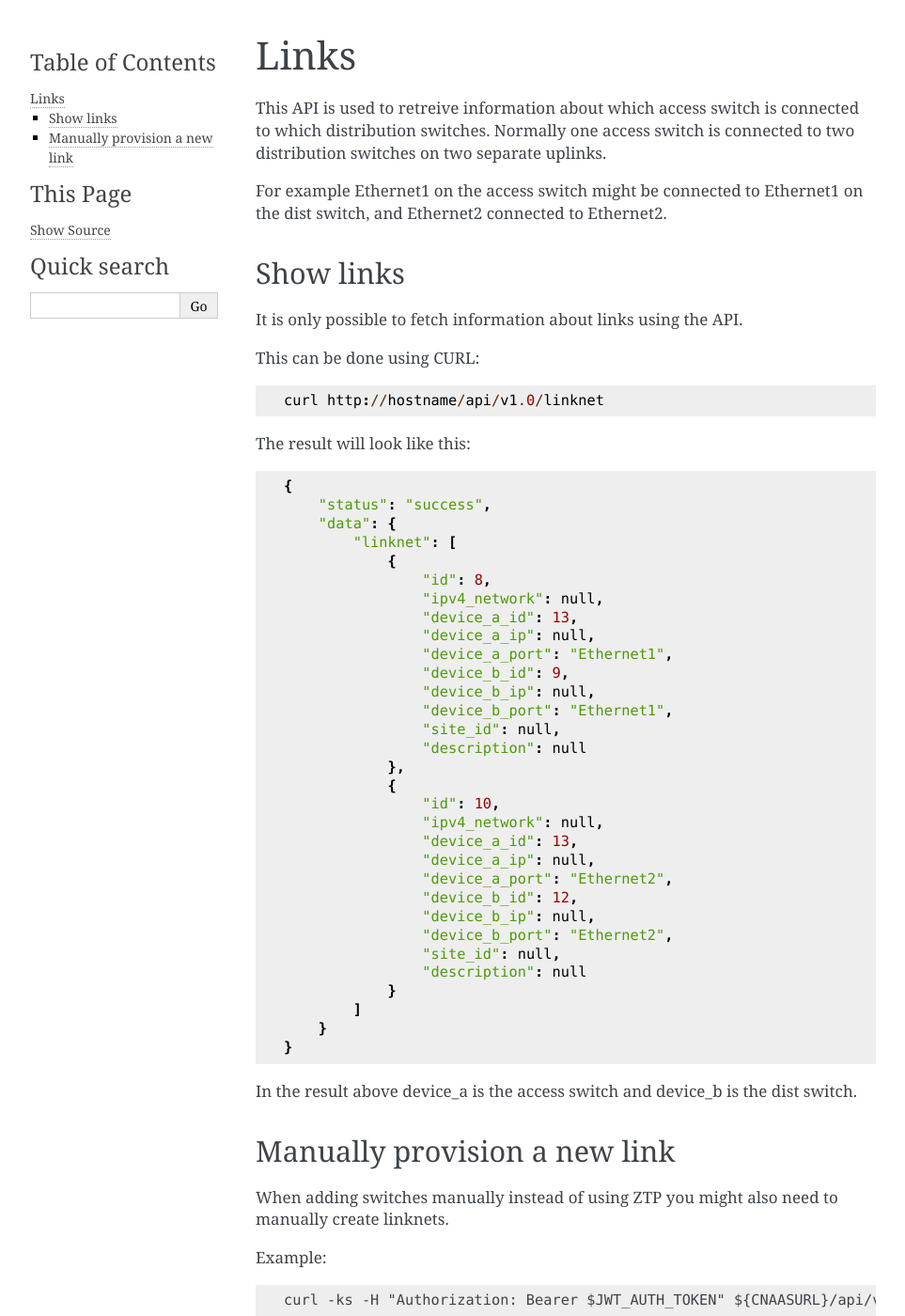
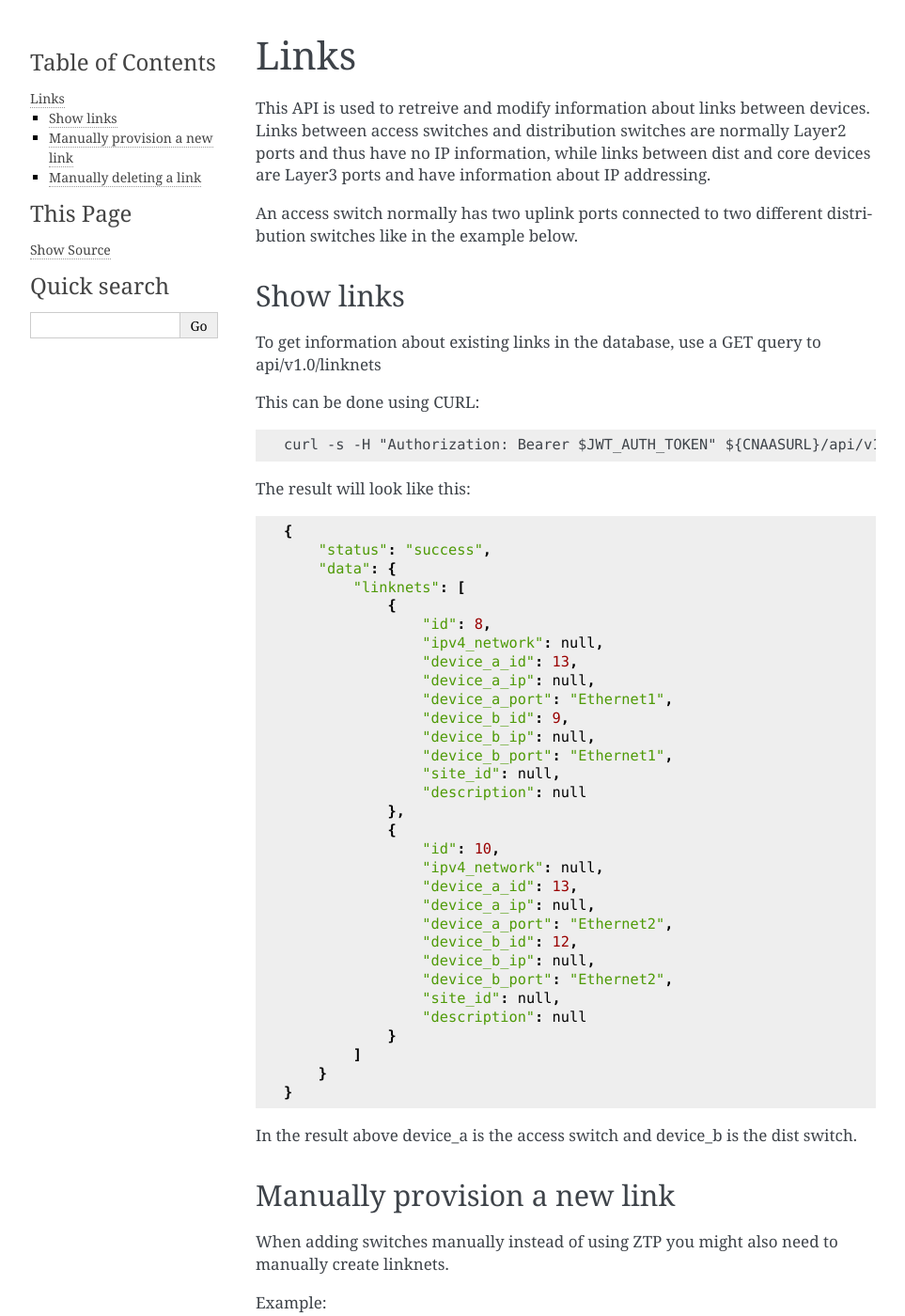
Before and after one commit to SUNET/cnaas-nms, a Sphinx documentation site: the page built from docs/apiref/links.rst, in a window 1280 px wide and 1400 px high. Shown: the whole window at 94% size, without its empty margins (148-1111 px from the left). Built offline with Sphinx 7.4.7, drawn with Linux system fonts in a browser that asks for light colours; some of the changed text lies outside the part shown.

Commit message:
Update links docs and make it more consistent

```diff
--- a/docs/apiref/links.rst
+++ b/docs/apiref/links.rst
@@ -1,24 +1,25 @@
 Links
 =====
 
-This API is used to retreive information about which access switch is
-connected to which distribution switches. Normally one access switch
-is connected to two distribution switches on two separate uplinks.
+This API is used to retreive and modify information about links between
+devices. Links between access switches and distribution switches are normally
+Layer2 ports and thus have no IP information, while links between dist and
+core devices are Layer3 ports and have information about IP addressing.
 
-For example Ethernet1 on the access switch might be connected to
-Ethernet1 on the dist switch, and Ethernet2 connected to Ethernet2.
+An access switch normally has two uplink ports connected to two different
+distribution switches like in the example below.
 
 Show links
 ----------
 
-It is only possible to fetch information about links using the API.
+To get information about existing links in the database, use a GET query to
+api/v1.0/linknets
 
 This can be done using CURL:
 
-
 ::
 
-   curl http://hostname/api/v1.0/linknet
+   curl -s -H "Authorization: Bearer $JWT_AUTH_TOKEN" ${CNAASURL}/api/v1.0/linknets
 
 The result will look like this:
 
@@ -27,7 +28,7 @@ The result will look like this:
     {
         "status": "success",
         "data": {
-            "linknet": [
+            "linknets": [
                 {
                     "id": 8,
                     "ipv4_network": null,
@@ -69,7 +70,7 @@ Example:
 
 ::
 
-    curl -ks -H "Authorization: Bearer $JWT_AUTH_TOKEN" ${CNAASURL}/api/v1.0/linknets -X POST -d '{"device_a": "eosdist", "device_a_port": "Ethernet3", "device_b": "eosdist2", "device_b_port": "Ethernet3"}' -H "Content-Type: application/json"
+    curl -s -H "Authorization: Bearer $JWT_AUTH_TOKEN" ${CNAASURL}/api/v1.0/linknets -X POST -d '{"device_a": "eosdist", "device_a_port": "Ethernet3", "device_b": "eosdist2", "device_b_port": "Ethernet3"}' -H "Content-Type: application/json"
 
 Output:
 
@@ -93,3 +94,16 @@ Output:
 
 A new IP subnet is automatically allocated as the next free /31 from the
 settings variable underlay->infra_link_net
+
+Manually deleting a link
+------------------------
+
+If you made some error while manually adding a link you can delete it and
+recreate it. Use this carefully since it might affect reachability for
+the entire fabric.
+
+Example:
+
+::
+
+  curl -s -H "Authorization: Bearer $JWT_AUTH_TOKEN" ${CNAASURL}/api/v1.0/linknets -X DELETE -d '{"id": 25}' -H "Content-Type: application/json"
```
Also changed, not shown: 1 other file.
